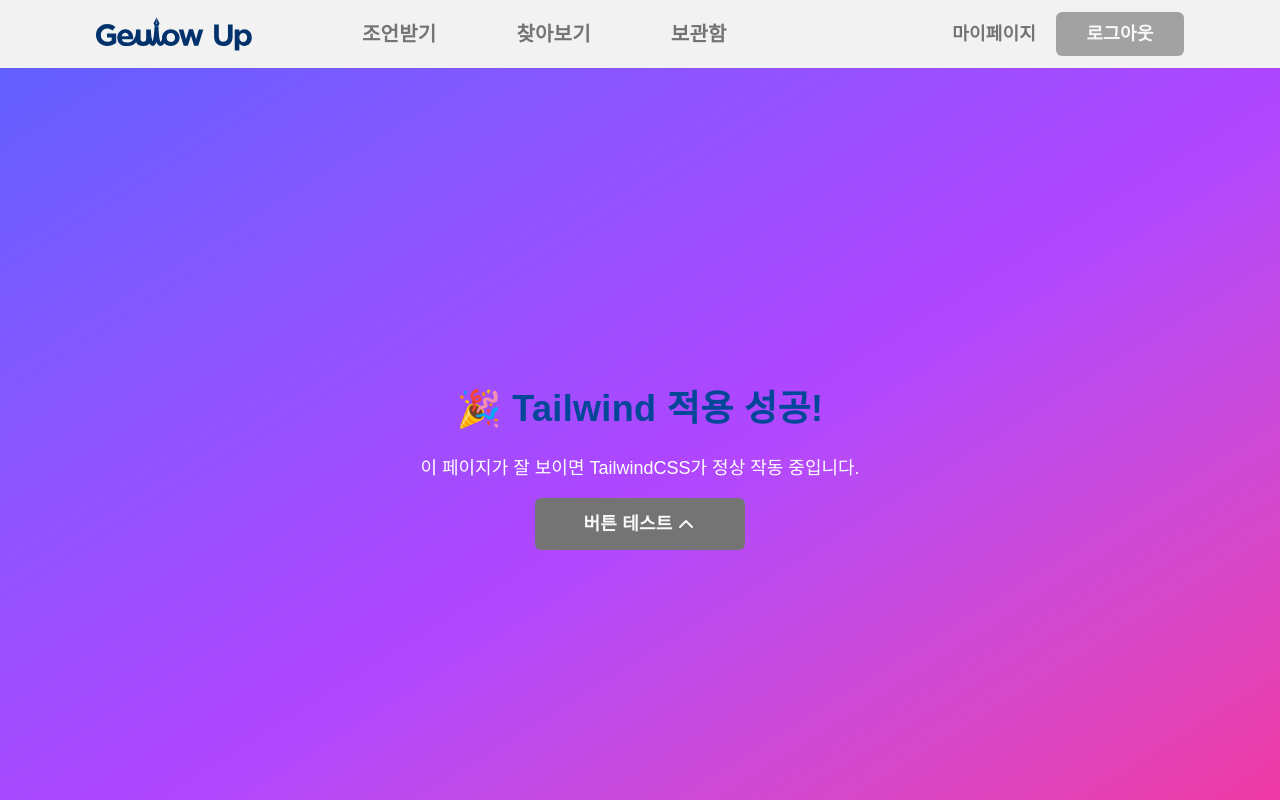
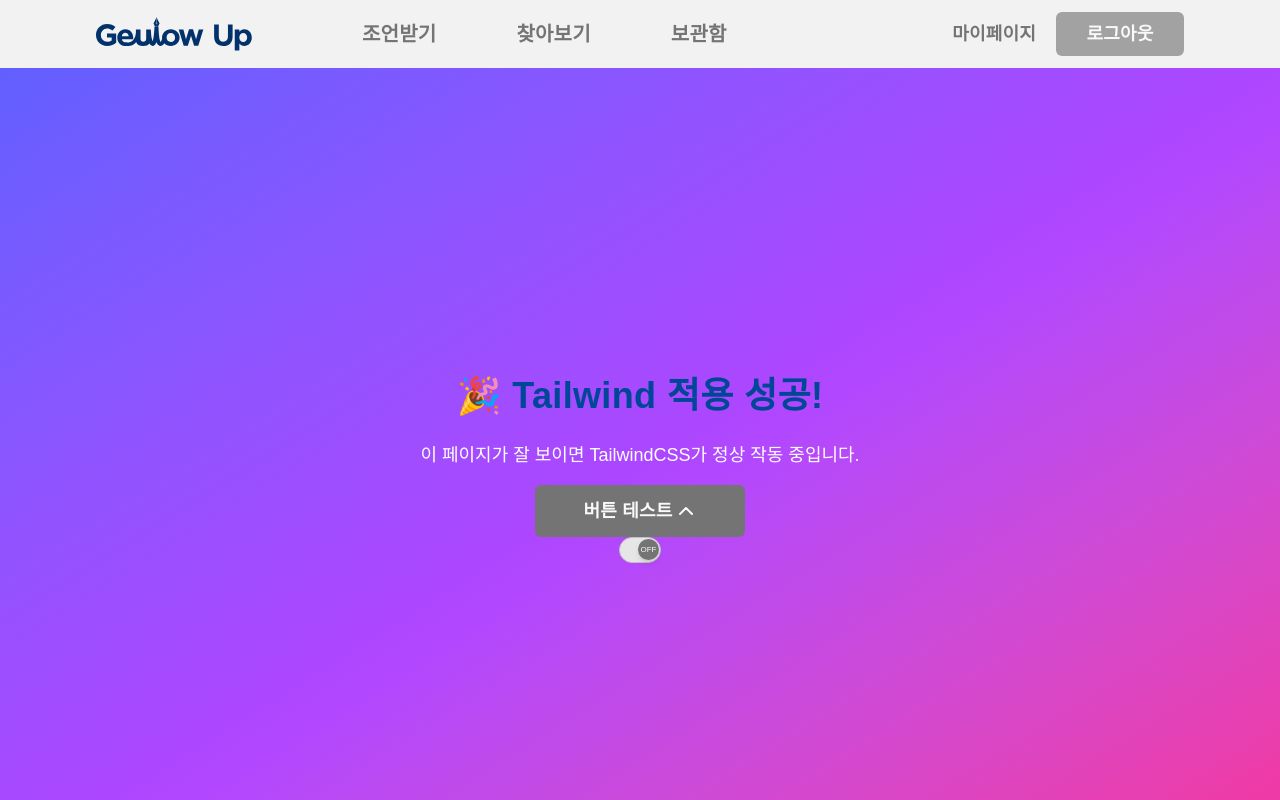
Before and after one commit to 2025-1-alpha/fe_geulowup, a Next.js app: page /test in a window 1280 px wide. Shown: the top 800 px of the page. Built offline with nearby package versions, Linux system fonts and the light colour scheme; a web font is replaced by a local one.

Commit message:
feat: 토글 공통 컴포넌트 개발

```diff
--- a/src/app/(layout)/test/page.tsx
+++ b/src/app/(layout)/test/page.tsx
@@ -1,6 +1,7 @@
 'use client';
 
 import { Button } from '@/components/ui/Button';
+import ToggleButton from '@/components/ui/Toggle';
 
 export default function TestPage() {
   return (
@@ -19,6 +20,7 @@ export default function TestPage() {
       >
         버튼 테스트
       </Button>
+      <ToggleButton />
     </div>
   );
 }
--- /dev/null
+++ b/src/components/ui/Toggle/index.tsx
@@ -0,0 +1,28 @@
+'use client';
+
+import { useState } from 'react';
+
+type ToggleButtonProps = {
+  defaultState?: 'on' | 'off';
+};
+
+export default function ToggleButton({ defaultState = 'off' }: ToggleButtonProps) {
+  const [isOn, setIsOn] = useState(defaultState === 'on');
+
+  return (
+    <button
+      onClick={() => setIsOn(!isOn)}
+      className="bg-layout-grey2 border-layout-grey3 flex h-[26px] w-[42px] items-center rounded-[14px] border p-0.5"
+    >
+      <div
+        className={`text-layout-white h-[21px] w-[21px] transform rounded-full shadow-md transition-transform ${
+          isOn ? '' : 'translate-x-[16px]'
+        } flex items-center justify-center text-[8px] text-gray-700 ${
+          isOn ? 'bg-primary-navy4' : 'bg-layout-grey5'
+        }`}
+      >
+        {isOn ? 'ON' : 'OFF'}
+      </div>
+    </button>
+  );
+}
```
